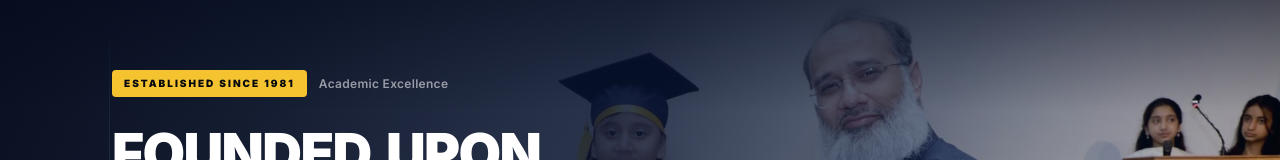
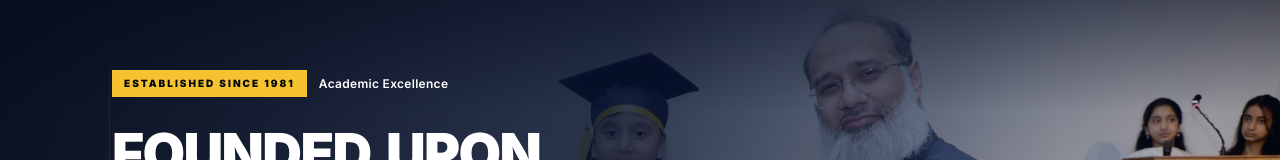
Before and after one commit to kashifalisoomro18/ISRA-Foundation-School, a React (Vite) app: page / in a window 1280 px wide. Shown: the part 157-317 px from the top of the page. Built offline with nearby package versions, Linux system fonts and the light colour scheme.

Commit message:
home page hero section updated

```diff
--- a/src/components/HomeView.tsx
+++ b/src/components/HomeView.tsx
@@ -472,12 +472,12 @@ export default function HomeView({
                       className="flex items-center gap-3 mb-7"
                     >
                       <span
-                        className="text-[10px] font-black uppercase tracking-[0.2em] px-3 py-1.5 rounded-sm"
+                        className="text-[10px] font-black uppercase tracking-[0.2em] px-3 py-1.5 "
                         style={{ background: heroSlides[activeSlide].accent, color: "#04080c" }}
                       >
                         {heroSlides[activeSlide].category}
                       </span>
-                      <span className="text-white/55 text-xs font-semibold tracking-wide hidden sm:block">
+                      <span className="text-white text-xs font-semibold tracking-wide hidden sm:block">
                         {heroSlides[activeSlide].eyebrow}
                       </span>
                     </motion.div>
@@ -519,8 +519,8 @@ export default function HomeView({
                       exit={{ opacity: 0 }}
                       transition={{ duration: 0.7, ease: [0.16, 1, 0.3, 1], delay: 0.75 }}
                     >
-                      <div className="shrink-0 w-1 rounded-full mt-1" style={{ height: 52, background: heroSlides[activeSlide].accent }} />
-                      <p className="text-white/65 leading-relaxed" style={{ fontSize: "clamp(0.85rem, 1.3vw, 1.15rem)", maxWidth: 600 }}>
+                      <div className="shrink-0 w-1  mt-1" style={{ height: 52, background: heroSlides[activeSlide].accent }} />
+                      <p className="text-white leading-relaxed" style={{ fontSize: "clamp(0.85rem, 1.3vw, 1.15rem)", maxWidth: 600 }}>
                         {heroSlides[activeSlide].sub}
                       </p>
                     </motion.div>
```
